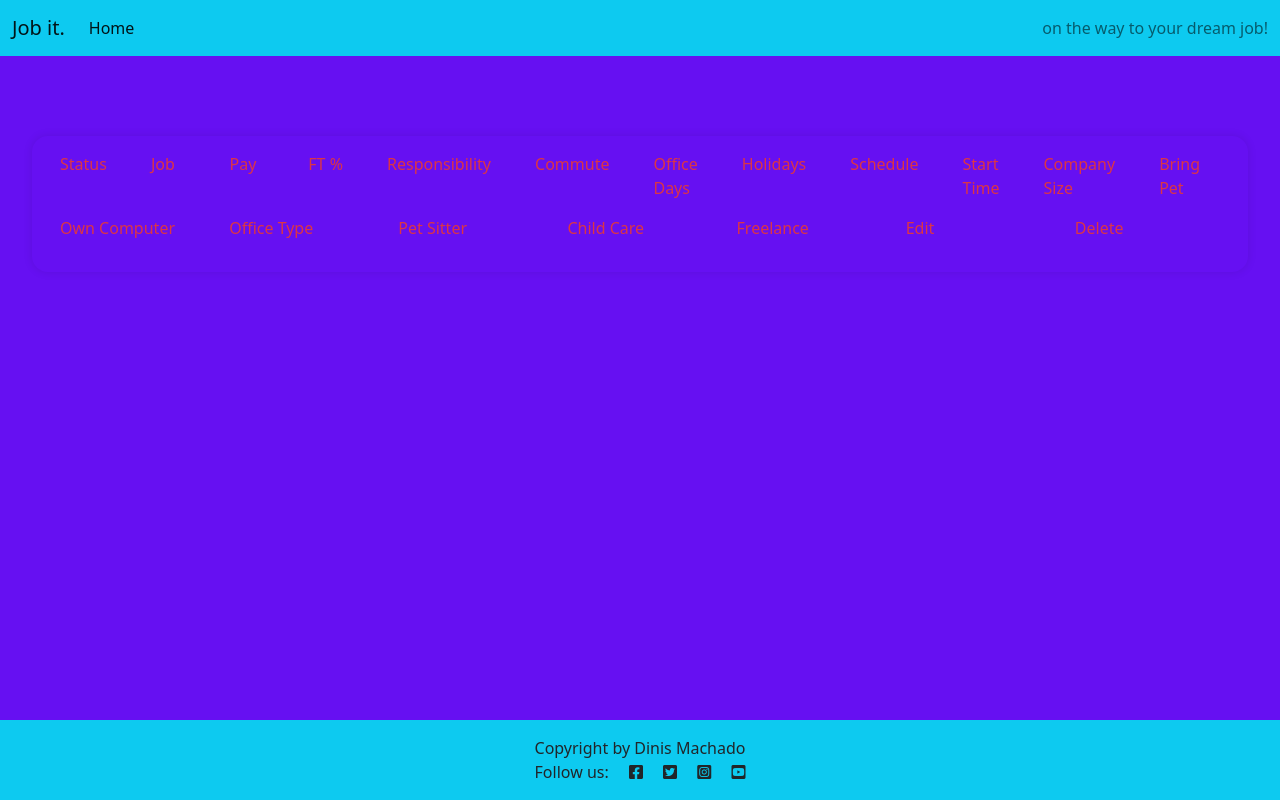
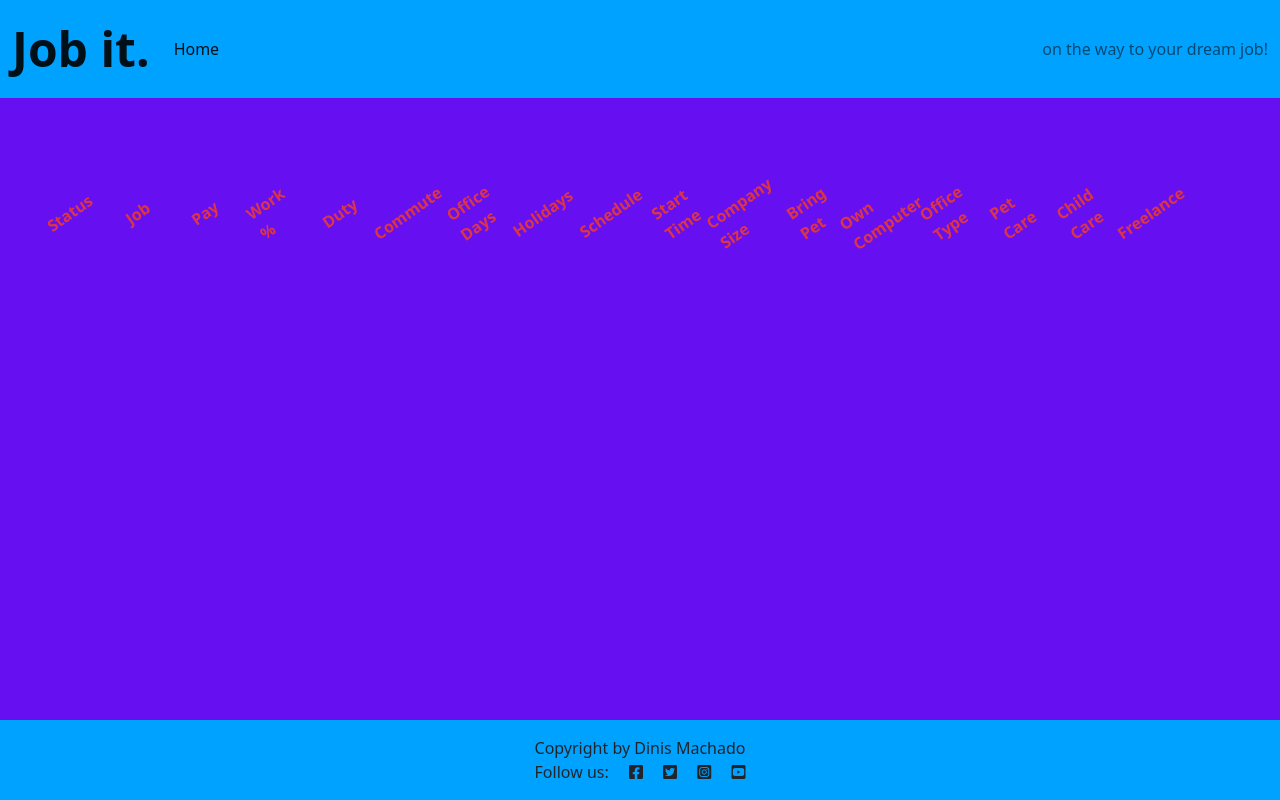
Before and after one commit to DinisMachado87/job_it, a Django app: page / in a window 1280 px wide. Run offline with Django 4.2, Linux system fonts and the light colour scheme; data that the repository does not hold is empty.

Commit message:
Add CSS styling of nav base and index

```diff
--- a/job_manager/models.py
+++ b/job_manager/models.py
@@ -5,7 +5,7 @@ from django.core.validators import MinValueValidator, MaxValueValidator
 # Job criteria choices variables
 CHOICES_office_days = (
     (0, 'n/a'),
-    (1, 'Work f home'),
+    (1, 'Work from home'),
     (2, '1'),
     (3, '2'),
     (4, '3'),
--- a/job_manager/templates/job_manager/index.html
+++ b/job_manager/templates/job_manager/index.html
@@ -3,56 +3,57 @@
 {% block content %}
 
 <!-- index.html content starts here -->
-<div class="container-fluid">
+<div class="container-xxl">
+
     <div>
         <h1 class="invisible">Dream Job chart</h1>
         <!-- Header Row -->
-        <div class="container-fluid">
-            <div class="job-info text-danger row">
-                <div class="col d-none d-sm-block"><p>Status</p></div>
+        <div class="container-fluid ">
+            <div class="job-info text-danger align-items-center rounded-pill row t thdr">
+                <div class="col"><p>Status</p></div>
                 <div class="col"><p>Job</p></div>
                 <div class="col"><p>Pay</p></div>
-                <div class="col d-none d-sm-block"><p>FT %</p></div>
-                <div class="col d-none d-md-block"><p>Responsibility</p></div>
+                <div class="col d-none d-sm-block"><p>Work %</p></div>
+                <div class="col d-none d-sm-block"><p>Duty</p></div>
                 <div class="col d-none d-md-block"><p>Commute</p></div>
-                <div class="col d-none d-lg-block"><p>Office Days</p></div>
-                <div class="col d-none d-lg-block"><p>Holidays</p></div>
+                <div class="col d-none d-md-block"><p>Office Days</p></div>
+                <div class="col d-none d-md-block"><p>Holidays</p></div>
                 <div class="col d-none d-lg-block"><p>Schedule</p></div>
                 <div class="col d-none d-lg-block"><p>Start Time</p></div>
-                <div class="col d-none d-xl-block"><p>Company Size</p></div>
-                <div class="col d-none d-xl-block"><p>Bring Pet</p></div>
+                <div class="col d-none d-lg-block"><p>Company Size</p></div>
+                <div class="col d-none d-lg-block"><p>Bring Pet</p></div>
                 <div class="col d-none d-xl-block"><p>Own Computer</p></div>
                 <div class="col d-none d-xl-block"><p>Office Type</p></div>
-                <div class="col d-none d-xl-block"><p>Pet Sitter</p></div>
-                <div class="col d-none d-xl-block"><p>Child Care</p></div>
+                <div class="col d-none d-xl-block s"><p>Pet Care</p></div>
+                <div class="col d-none d-xl-block s"><p>Child Care</p></div>
                 <div class="col d-none d-xl-block"><p>Freelance</p></div>
-                <div class="col"><p>Edit</p></div>
-                <div class="col"><p>Delete</p></div>
+                <div class="col"><p></p>
+                <p></p></div>
             </div>
         </div>
         <!-- Data Rows -->
         <div class="container-fluid">
             {% for job in object_list %}
-            <div class="job-info bg-info row">
-                <div class="col d-none d-sm-block"><p>{{ job.get_status_display }}</p></div>
+            <div class="job-info pblue rounded-pill align-items-center row d-flex trow">
+                <div class="col"><p>{{ job.get_status_display }}</p></div>
                 <div class="col"><p><strong>{{ job.job_to_apply }}</strong></p></div>
                 <div class="col"><p>{{ job.pay }}</p></div>
                 <div class="col d-none d-sm-block"><p>{{ job.full_time_percentage }}</p></div>
-                <div class="col d-none d-md-block"><p>{{ job.get_responsibility_display }}</p></div>
+                <div class="col d-none d-sm-block"><p>{{ job.get_responsibility_display }}</p></div>
                 <div class="col d-none d-md-block"><p>{{ job.commute_time }}</p></div>
-                <div class="col d-none d-lg-block"><p>{{ job.get_office_days_display }}</p></div>
-                <div class="col d-none d-lg-block"><p>{{ job.holiday_days }}</p></div>
+                <div class="col d-none d-md-block"><p>{{ job.get_office_days_display }}</p></div>
+                <div class="col d-none d-md-block"><p>{{ job.holiday_days }}</p></div>
                 <div class="col d-none d-lg-block"><p>{{ job.get_schedule_type_display }}</p></div>
                 <div class="col d-none d-lg-block"><p>{{ job.get_starting_time_display }}</p></div>
-                <div class="col d-none d-xl-block"><p>{{ job.get_company_size_display }}</p></div>
-                <div class="col d-none d-xl-block"><p>{{ job.get_bring_pet_display }}</p></div>
+                <div class="col d-none d-lg-block"><p>{{ job.get_company_size_display }}</p></div>
+                <div class="col d-none d-lg-block"><p>{{ job.get_bring_pet_display }}</p></div>
                 <div class="col d-none d-xl-block"><p>{{ job.get_own_computer_display }}</p></div>
-                <div class="col d-none d-xl-block"><p>{{ job.get_office_type_display }}</p></div>
-                <div class="col d-none d-xl-block"><p>{{ job.get_pet_sitter_display }}</p></div>
-                <div class="col d-none d-xl-block"><p>{{ job.get_child_care_display }}</p></div>
+                <div class="col d-none d-xl-block "><p>{{ job.get_office_type_display }}</p></div>
+                <div class="col d-none d-xl-block s"><p>{{ job.get_pet_sitter_display }}</p></div>
+                <div class="col d-none d-xl-block s"><p>{{ job.get_child_care_display }}</p></div>
                 <div class="col d-none d-xl-block"><p>{{ job.get_freelance_hire_display }}</p></div>
-                <div class="col"><p><a href="EDIT" class="btn btn-dark">Edit</a></p></div>
-                <div class="col"><p><a href="DELETE" class="btn btn-dark">Delete</a></p></div>
+                <div class="col"><p><a href="EDIT" class="btn rounded-pill btn-dark btn-sm edt">Edit</a></p>
+                <p><a href="DELETE" class="btn rounded-pill btn-dark btn-sm del">Delete</a></p></div>
             </div>
             {% if forloop.counter|divisibleby:15 %}
         </div>
--- a/static/css/style.css
+++ b/static/css/style.css
@@ -2,16 +2,64 @@ body {
     background-color: #6610f2;
 }
 
-.job-info {
-    border-radius: 1rem;
-    padding: 1rem;
-    margin-left: 0.5rem;
-    margin-right: 0.5rem;
-    margin-top: 2rem   ;
-    box-shadow: 0 0 10px rgba(0, 0, 0, 0.1);
+.pblue {
+    background-color: rgb(0, 162, 255);
 }
 
-.job-info p {
-    display: inline-block;
-    margin-right: 20px;
+.brand {
+    font-size: 3rem;
 }
+
+/* table custom CSS*/
+.row > div {
+    width: 5%;
+}
+
+/* small columns */
+.s {
+    width: 2%;
+}
+
+/* Job chart */
+.job-info > div > p {
+    /* centering content */
+    display: flex;
+    justify-content: center;
+    align-items: center;
+
+    /* diagonal content */
+    -webkit-transform: rotate(-35deg);
+    -moz-transform: rotate(-35deg);
+    -ms-transform: rotate(-35deg);
+    -o-transform: rotate(-35deg);
+    transform: rotate(-35deg);
+    -ms-filter: "progid:DXImageTransform.Microsoft.Matrix(M11=0.7071067811865482, M12=0.7071067811865466, M21=-0.7071067811865466, M22=0.7071067811865482, SizingMethod='auto expand')";
+    filter: progid:DXImageTransform.Microsoft.Matrix(M11=0.7071067811865482, M12=0.7071067811865466, M21=-0.7071067811865466, M22=0.7071067811865482, SizingMethod='auto expand');
+}
+
+/* Job chart buttons */
+/* Delete button */
+.del {
+    transform: translateX(10px);
+}
+/* Edit button */
+.edt {
+    transform: translateX(-5px);
+}
+
+
+.job-info {
+    padding: 0.7rem 1rem 0.3rem 1.5rem;
+    margin-top: 2rem;
+}
+
+.trow {
+    box-shadow: 0 0 10px rgba(0, 0, 0, 0.1);
+    font-weight: bold;
+
+}
+
+.thdr {
+    font-weight: bold;
+    padding-bottom: 0rem;
+}
--- a/templates/base.html
+++ b/templates/base.html
@@ -6,7 +6,7 @@
 <html class="h-100" lang="en">
 
 <head>
-    <title>CodeStar Blog</title>
+    <title>Job it.</title>
     <meta name="viewport" content="width=device-width, initial-scale=1" />
 
     <!-- Google Fonts CSS -->
@@ -28,9 +28,9 @@
 <body class="d-flex flex-column h-100 main-bg">
 
     <!-- Navigation -->
-    <nav class="navbar navbar-expand-lg navbar-light bg-info">
-        <div class="container-fluid">
-            <a class="navbar-brand" href="{% url 'home' %}"><span class="brand">Job it.</span></a>
+    <nav class="navbar navbar-expand-lg navbar-light pblue">
+        <div class="container-xxl">
+            <a class="navbar-brand" href="{% url 'home' %}"><span class="brand"><strong>Job it.</strong></span></a>
             <button class="navbar-toggler" type="button" data-bs-toggle="collapse" data-bs-target="#navbarText"
                 aria-controls="navbarText" aria-expanded="false" aria-label="Toggle navigation">
                 <span class="navbar-toggler-icon"></span>
@@ -59,7 +59,7 @@
     </main>
 
     <!-- Footer -->
-    <footer class="footer mt-auto py-3 bg-info">
+    <footer class="footer mt-auto py-3 pblue">
         <p class="m-0 text-center">Copyright by Dinis Machado</p>
         <p class="m-0 text-center">Follow us: <i class="fab fa-facebook-square ms-3"></i>
             <i class="fab fa-twitter-square ms-3"></i>
```
